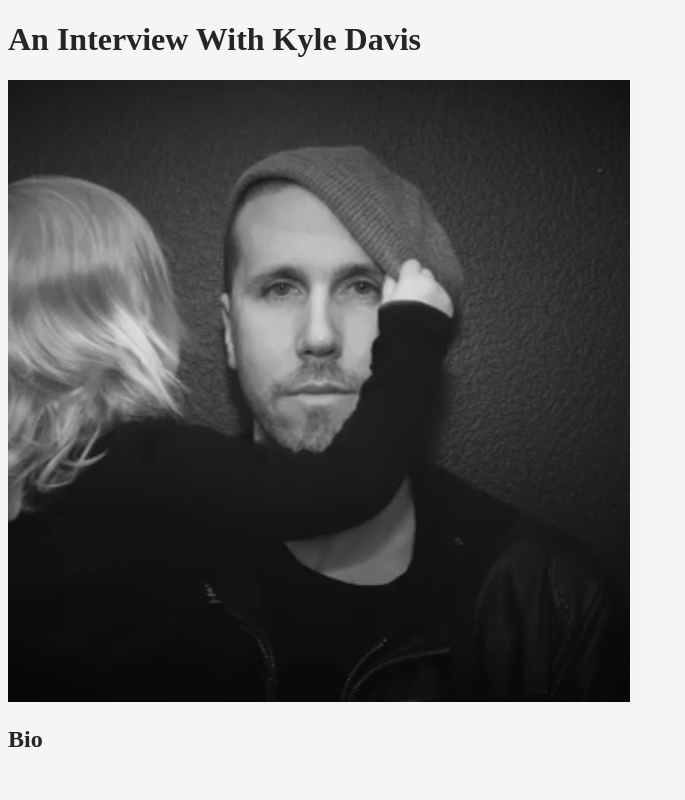
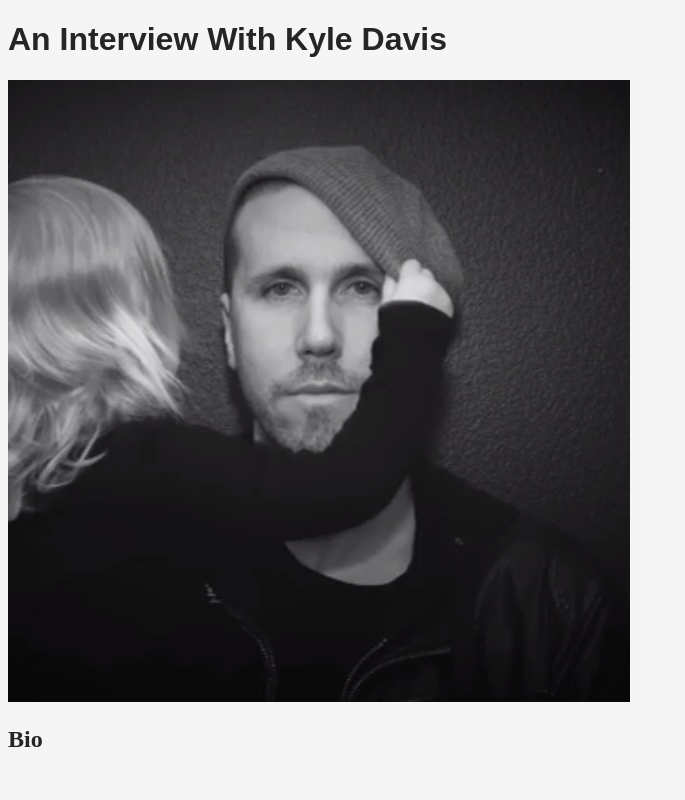
Before and after one commit to cameronterrones/interactive1, a plain HTML site: page interview/exercise-interview.html in a window 1280 px wide. Shown: the top 800 px of the page, without its empty margins (0-685 px from the left). Drawn offline with Linux system fonts and the light colour scheme.

Commit message:
headline

```diff
--- a/css/interview.css
+++ b/css/interview.css
@@ -8,6 +8,14 @@
     color: #252525;
   }
 
+  h1 {
+  	font-family: fira-sans, sans-serif;
+
+font-weight: 600;
+
+font-style: normal;
+  }
+
    div {
   padding: 25px;
   margin-bottom: 25px;
```
